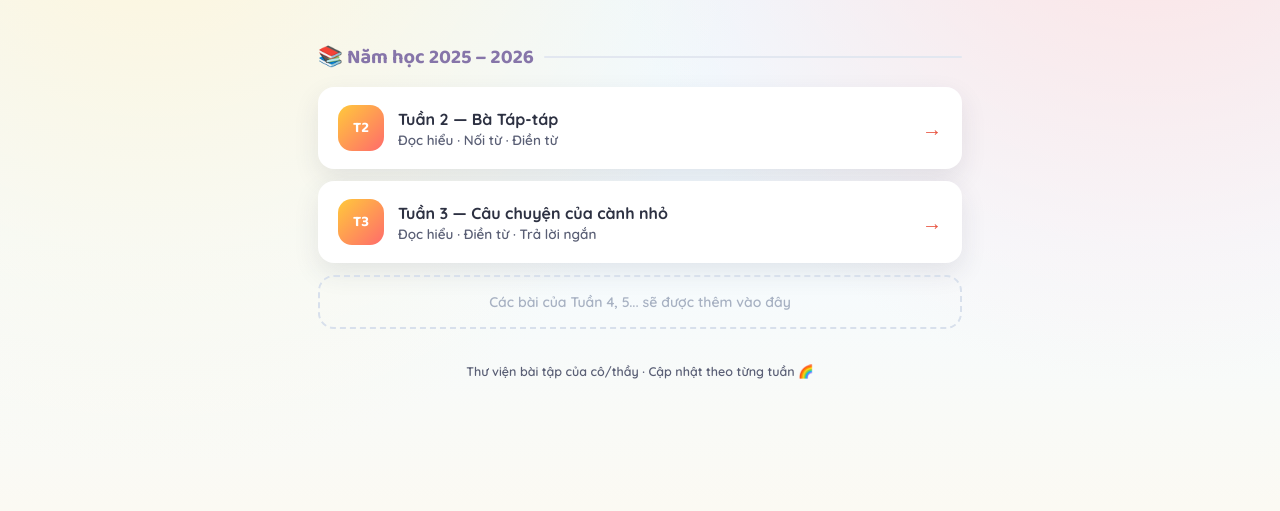
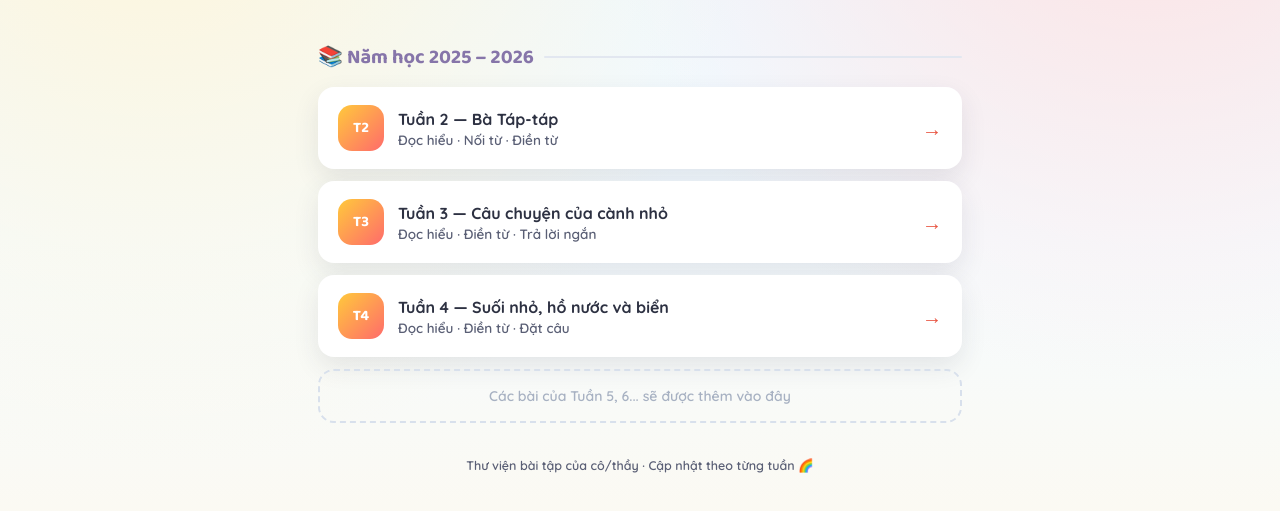
Before and after one commit to tunganhnguyen171091-byte/B-i-t-p-ti-ng-vi-t-l-p-4, a plain HTML site: page index.html in a window 1280 px wide. Shown: the part 203-714 px from the top of the page. Drawn offline with Linux system fonts and the light colour scheme.

Commit message:
Add files via upload

```diff
--- a/index.html
+++ b/index.html
@@ -102,7 +102,16 @@
         <div class="lesson-arrow">→</div>
       </a>
 
-      <div class="empty-slot">Các bài của Tuần 4, 5... sẽ được thêm vào đây</div>
+      <a class="lesson-card" href="lop4-tuan4.html">
+        <div class="lesson-badge">T4</div>
+        <div class="lesson-info">
+          <div class="name">Tuần 4 — Suối nhỏ, hồ nước và biển</div>
+          <div class="desc">Đọc hiểu · Điền từ · Đặt câu</div>
+        </div>
+        <div class="lesson-arrow">→</div>
+      </a>
+
+      <div class="empty-slot">Các bài của Tuần 5, 6... sẽ được thêm vào đây</div>
 
     </div>
   </div>
```
